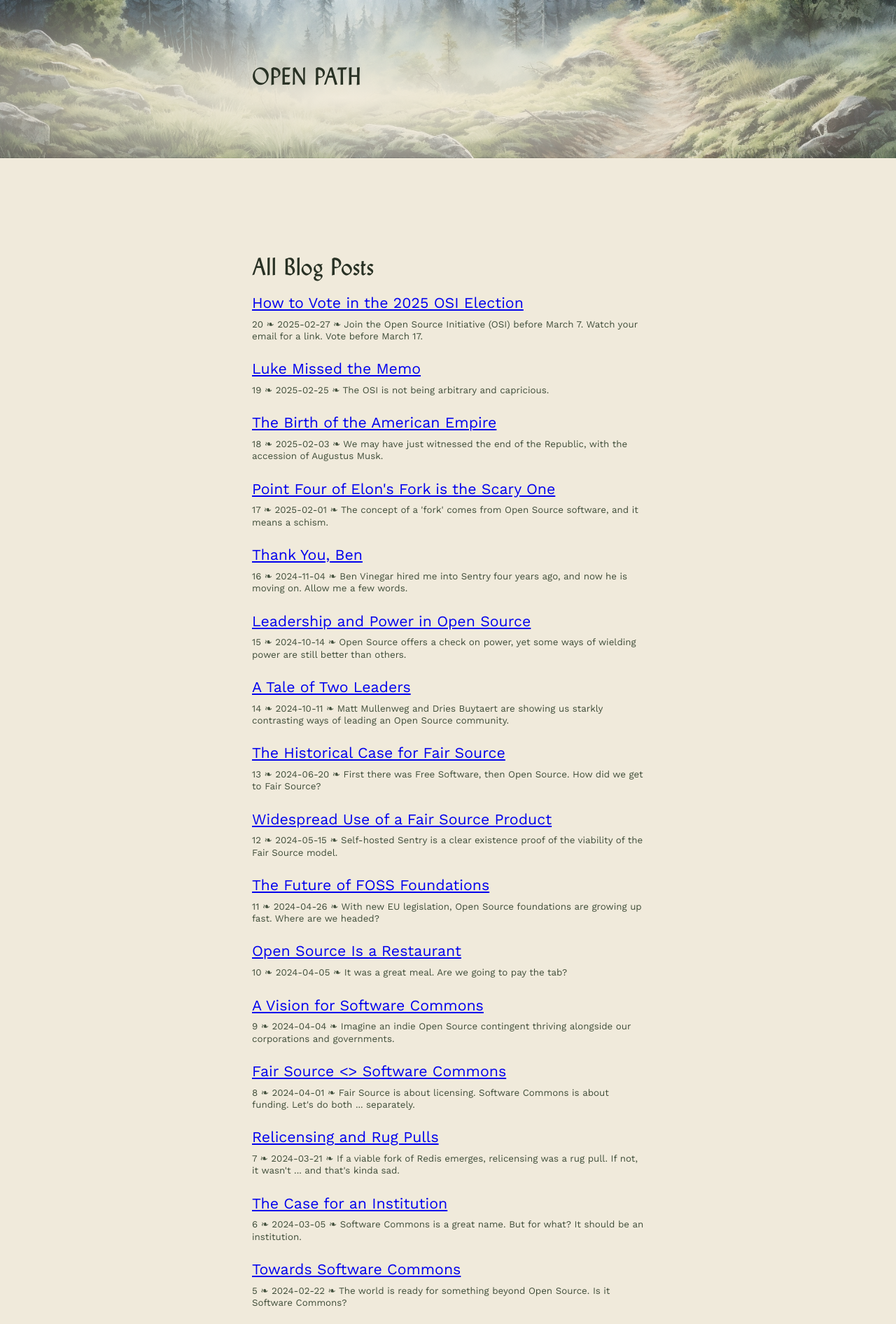
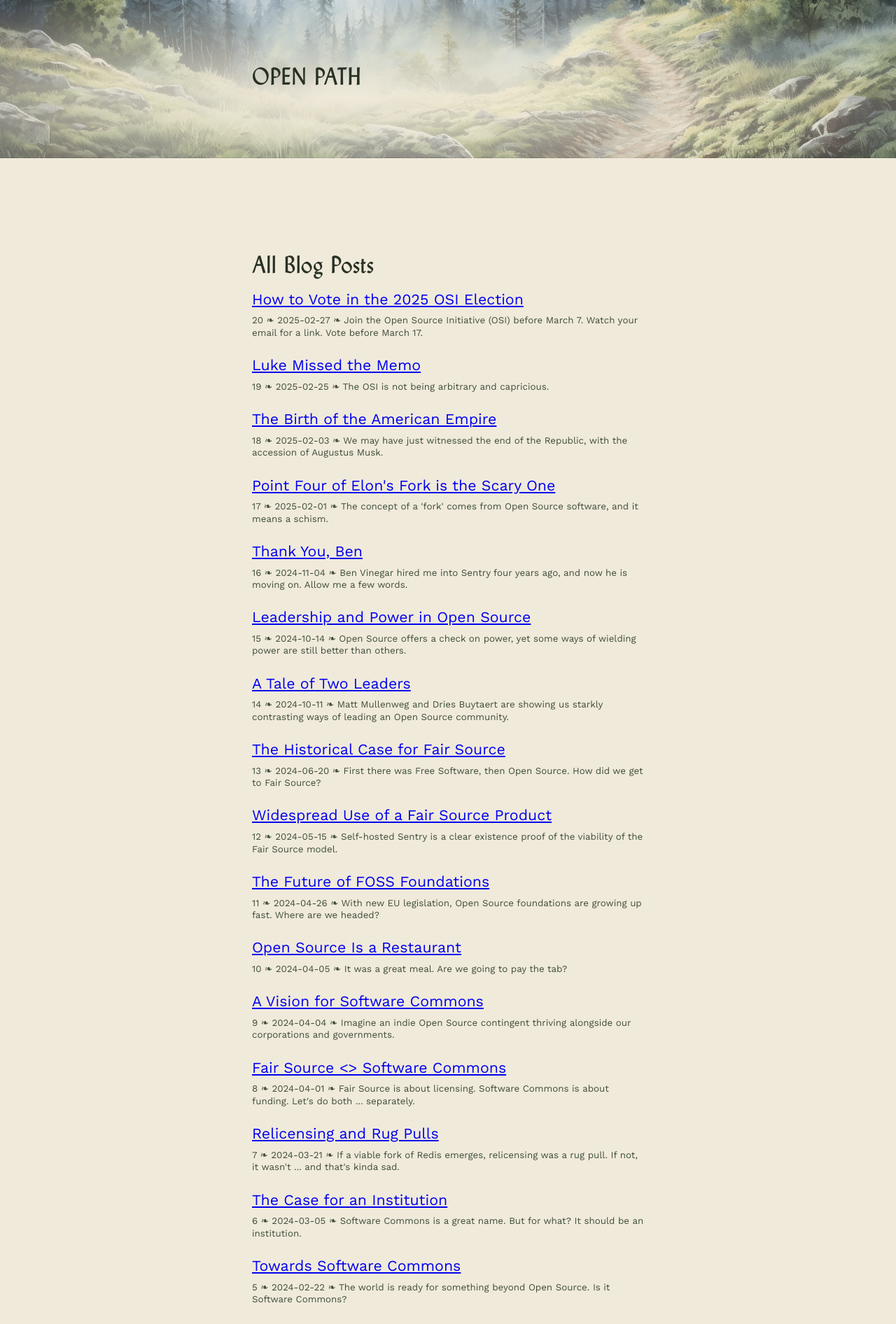
Before and after one commit to chadwhitacre/openpath, a Jekyll site: the page built from blog.html, in a window 1280 px wide. Shown: the top 1892 px of the page at 70% size. Built offline with Jekyll 4.4.1, drawn with Linux system fonts in a browser that asks for light colours; comment, search, counter and statistics services are not loaded.

Commit message:
Tweak line-height on h2

```diff
--- a/assets/style.scss
+++ b/assets/style.scss
@@ -59,7 +59,7 @@
   text-transform: uppercase;
 }
 h2 {
-  font: normal 26pt/130% Czarin;
+  font: normal 26pt/115% Czarin;
   padding: 42pt 0 9pt;
   &.title {
     padding: 0;
```
